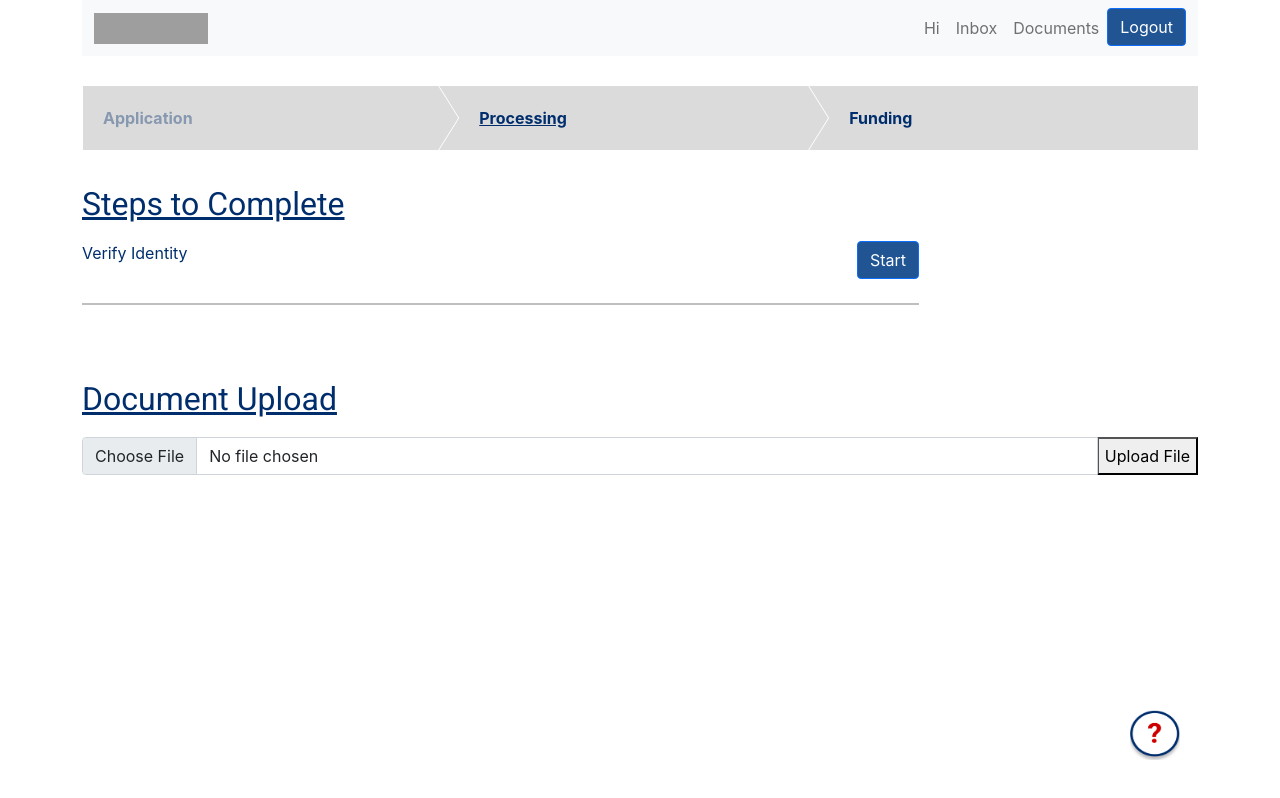
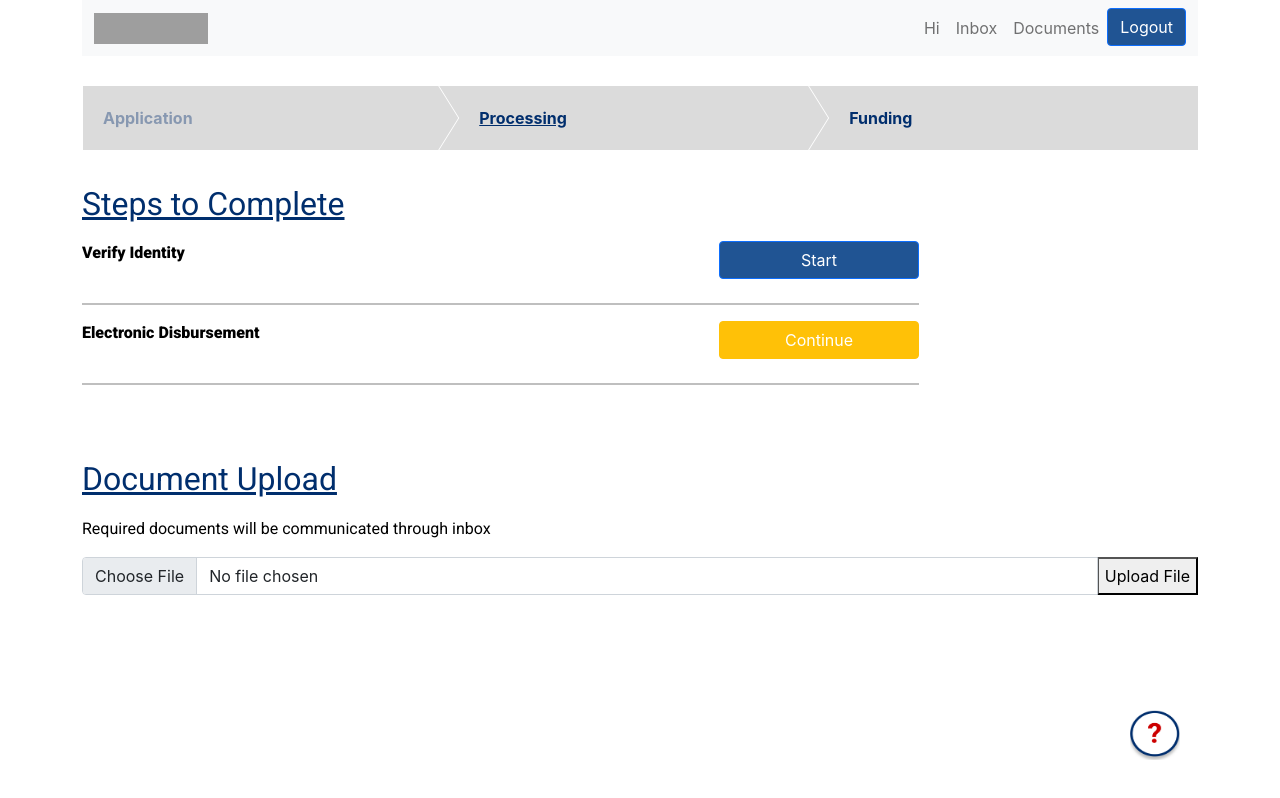
Before and after one commit to jackson22burns/SG_Portal, a React (Create React App) app in the folder client/: page /dashboard/documents in a window 1280 px wide. Built offline with nearby package versions, Linux system fonts and the light colour scheme; no server answers; grey boxes are pictures that could not be loaded.

Commit message:
document upload page styling

```diff
--- a/client/src/components/Documents.js
+++ b/client/src/components/Documents.js
@@ -66,11 +66,19 @@ const Documents = ({ setAuth }) => {
                 </button>
             </div>
             <hr size="4" width="75%" color="black"/>
+            <div className="steps">
+                <p className="text-left">Electronic Disbursement</p>
+                <button type="button" class="btn btn-warning btn-right" data-bs-toggle="modal" data-bs-target="#staticBackdrop">
+                    Continue
+                </button>
+            </div>
+            <hr size="4" width="75%" color="black"/>
 
             <br/>
             <div class="welcomeDoc">
                 <h2>Document Upload</h2>
             </div>
+            <p className="black">Required documents will be communicated through inbox</p>
             <form class="input-group mb-3" onSubmit={onSubmitHandler}>
             <input
                 type="file"
--- a/client/src/index.css
+++ b/client/src/index.css
@@ -20,6 +20,7 @@ hr {
 
 p {
   color: #002E6D;
+  font-family: 'Roboto';
 }
 
 .stage {
@@ -202,16 +203,24 @@ p {
 
 .btn-right {
   float: right;
+  width: 200px;
+  color: white;
 }
+
 
 .text-left {
   float:left;
+  font-weight: bold;
+  color: black;
 }
+
 .data-tooltip-inner {
   white-space: pre-wrap;
 }
 
-
+.black {
+  color:black;
+}
 
 .btn-primary {
   background-color: #205493;
```
